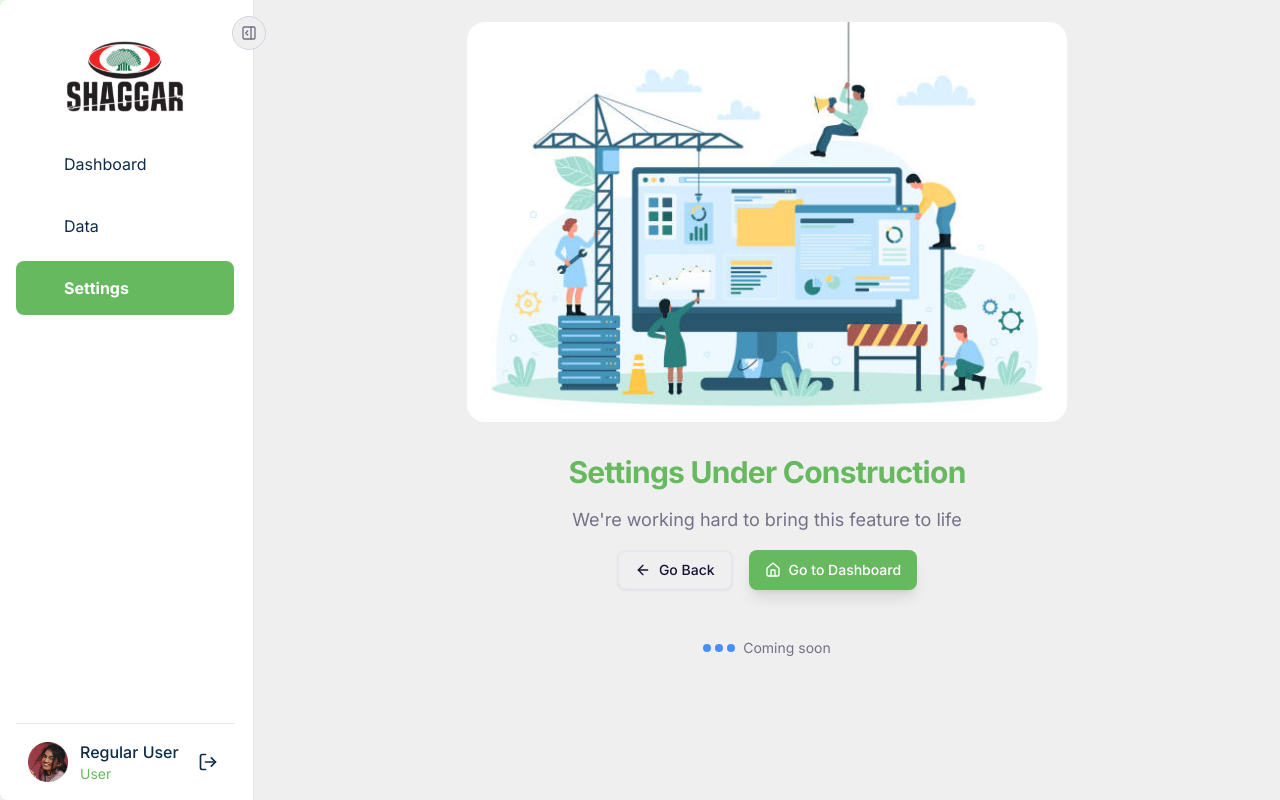
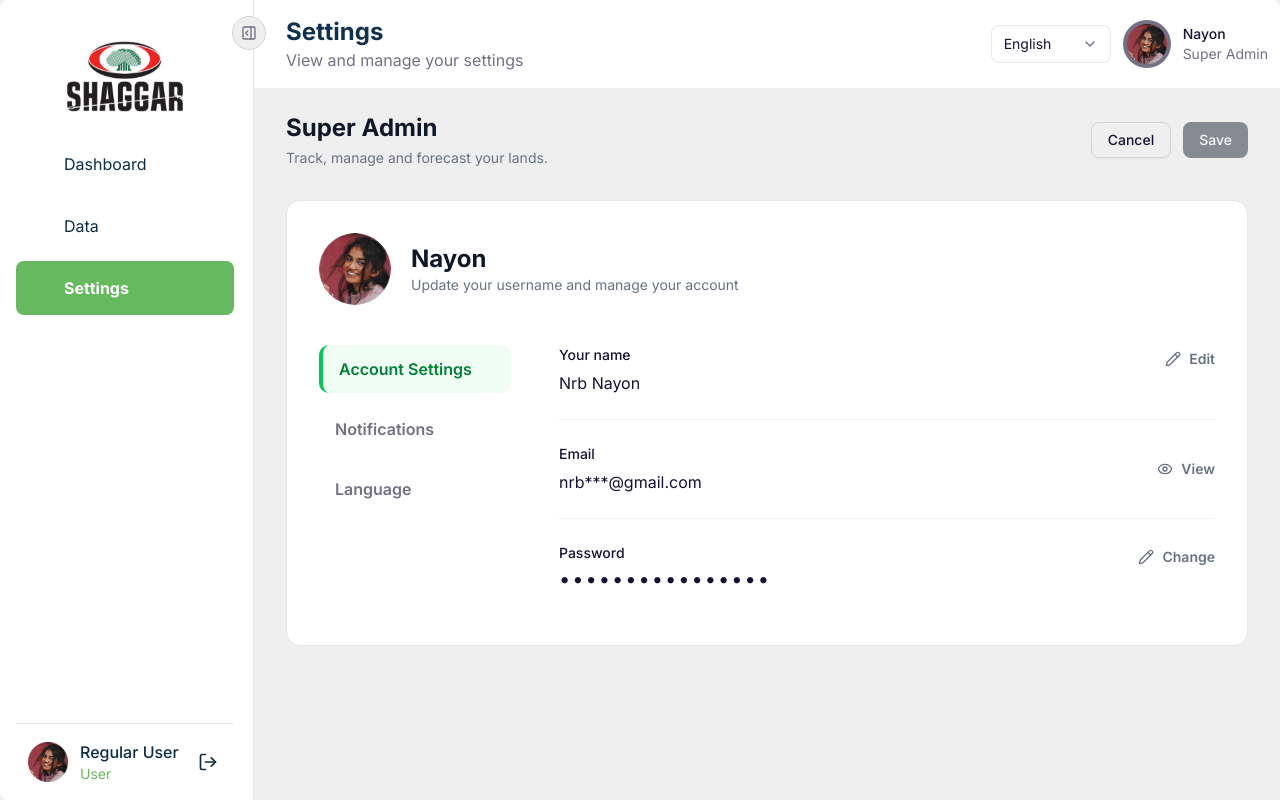
Before and after one commit to nrbnayon/landSync, a Next.js app: page /settings in a window 1280 px wide. Built offline with nearby package versions, Linux system fonts and the light colour scheme; no server answers; some icons are missing.

Commit message:
feat: Add settings page with profile and privacy policy management components.

```diff
--- /dev/null
+++ b/app/(roles)/settings/page.tsx
@@ -0,0 +1,16 @@
+import ProfileClient from "@/components/Dashboard/Profile/ProfileClient";
+import DashboardHeader from "@/components/Dashboard/Shared/DashboardHeader";
+
+export default function SettingsPage() {
+    return (
+      <div>
+        <DashboardHeader
+          title="Settings"
+          description="View and manage your settings"
+        />
+        <div className="p-4 md:px-8 md:py-6">
+          <ProfileClient />
+        </div>
+      </div>
+    );
+}
--- a/components/Dashboard/PrivacyPolicy/PrivacyPolicyClient.tsx
+++ b/components/Dashboard/PrivacyPolicy/PrivacyPolicyClient.tsx
@@ -157,8 +157,8 @@ export default function PrivacyPolicyClient() {
           <h1 className="text-2xl font-bold text-gray-900 dark:text-gray-50">
             Privacy and policy
           </h1>
-          <p className="text-sm text-gray-500   mt-1">
-            Track, manage and forecast your customers and Donations.
+          <p className="text-sm text-gray-500 mt-1">
+            Track, manage and forecast your privacy policies.
           </p>
         </div>
         <div className="flex items-center gap-3">
--- a/components/Dashboard/Profile/ProfileClient.tsx
+++ b/components/Dashboard/Profile/ProfileClient.tsx
@@ -9,6 +9,7 @@ import { Eye, EyeOff, Pencil } from "lucide-react";
 import { toast } from "sonner";
 import { Skeleton } from "@/components/ui/skeleton";
 import TranslatedText from "@/components/Shared/TranslatedText";
+import { useLanguage } from "@/context/LanguageContext";
 
 interface UserProfile {
   name: string;
@@ -28,6 +29,7 @@ const MOCK_USER: UserProfile = {
 export default function ProfileClient() {
   const [isLoading, setIsLoading] = useState(true);
   const [isSaving, setIsSaving] = useState(false);
+  const { language, setLanguage } = useLanguage();
   const [activeSection, setActiveSection] = useState<
     "account" | "notifications" | "language"
   >("account");
@@ -47,7 +49,14 @@ export default function ProfileClient() {
   const [popUpNotification, setPopUpNotification] = useState(true);
   const [chatNotification, setChatNotification] = useState(true);
   const [newUpdateNotification, setNewUpdateNotification] = useState(false);
-  const [selectedLanguage, setSelectedLanguage] = useState("English");
+  const [selectedLanguage, setSelectedLanguage] = useState(language === "om" ? "Oromo" : "English");
+
+  // Sync with global language if it changes externally and we don't have local changes
+  useEffect(() => {
+    if (!hasChanges) {
+      setSelectedLanguage(language === "om" ? "Oromo" : "English");
+    }
+  }, [language, hasChanges]);
 
   useEffect(() => {
     // Simulate loading user data
@@ -132,6 +141,13 @@ export default function ProfileClient() {
       // Simulate API call
       await new Promise((resolve) => setTimeout(resolve, 1500));
 
+      // Update global language
+      if (selectedLanguage === "English") {
+        setLanguage("en");
+      } else if (selectedLanguage === "Oromo") {
+        setLanguage("om");
+      }
+
       toast.success("Profile saved", {
         description: "All changes have been saved successfully.",
       });
@@ -162,7 +178,7 @@ export default function ProfileClient() {
     setPopUpNotification(true);
     setChatNotification(true);
     setNewUpdateNotification(false);
-    setSelectedLanguage("English");
+    setSelectedLanguage(language === "om" ? "Oromo" : "English");
     setHasChanges(false);
 
     toast.info("Changes discarded", {
@@ -197,7 +213,7 @@ export default function ProfileClient() {
             <TranslatedText text={user.role} />
           </h1>
           <p className="text-sm text-gray-500 mt-1">
-            <TranslatedText text="Track, manage and forecast your customers and Donations." />
+            <TranslatedText text="Track, manage and forecast your lands." />
           </p>
         </div>
 
```
